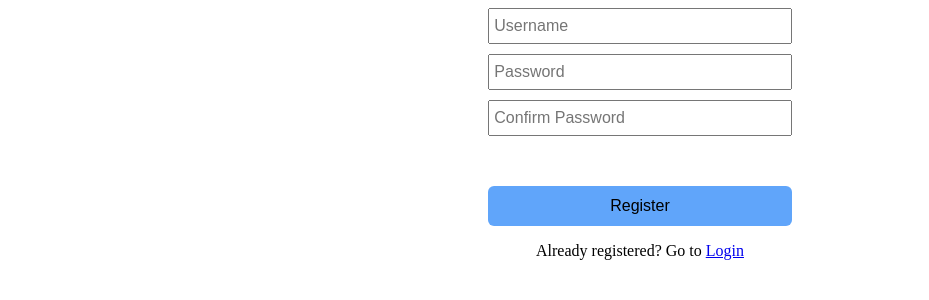
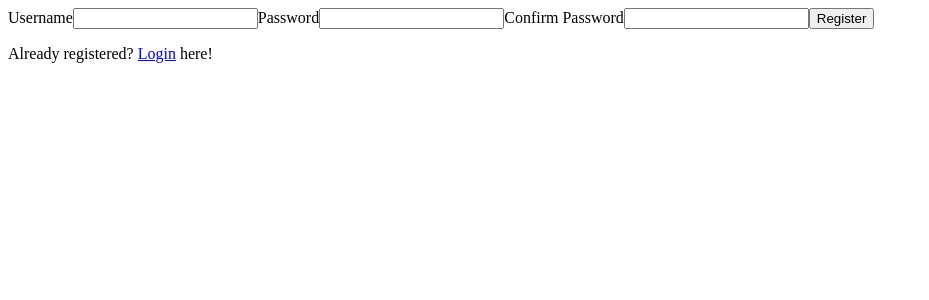
Before and after one commit to diwasrimal/conversations, a React (Vite) app in the folder frontend/: page /register in a window 1280 px wide. Shown: the top 300 px of the page, without its empty margins (0-929 px from the left). Built offline with nearby package versions, Linux system fonts and the light colour scheme; no server answers.

Commit message:
Implement /api/login handler and remove frontend styling for now

```diff
--- a/frontend/src/pages/Login.jsx
+++ b/frontend/src/pages/Login.jsx
@@ -1,9 +1,12 @@
 import { useRef, useState, useContext } from "react";
+
+const API_URL = import.meta.env.VITE_API_URL;
 
 export default function Login() {
     const usernameRef = useRef();
     const passwordRef = useRef();
     const [error, setError] = useState("");
+    const [loginSuccessful, setLoginSuccessful] = useState(false);
 
     function handleSubmission(e) {
         e.preventDefault();
@@ -13,35 +16,62 @@ export default function Login() {
             setError("Invalid username and/or password!");
             return;
         }
-        console.log("Sending login request to server...");
+        console.log(`Sending login request to ${API_URL}/login`);
+        fetch(`${API_URL}/login`, {
+            method: "POST",
+            headers: { "Content-Type": "application/json" },
+            body: JSON.stringify({
+                username,
+                password,
+            }),
+        })
+            .then((res) => {
+                console.log("Got response:", res);
+                return res.json();
+            })
+            .then((data) => {
+                console.log("Got data:", data);
+                if (!data.success) {
+                    setError(data.message);
+                } else {
+                    setLoginSuccessful(true);
+                }
+            })
+            .catch((err) => {
+                console.error(`Error during fetch: ${err}`);
+            });
     }
 
     return (
-        <div className="flex flex-col justify-center items-center w-[60%] m-auto">
-            {error && <span className="mb-4 text-red-400">{error}</span>}
-            <form
-                className="flex flex-col gap-[10px] w-[40%]"
-                onSubmit={handleSubmission}
-            >
+        <>
+            {loginSuccessful ? (
+                <p>Logged in successfully! Loading home...</p>
+            ) : (
+                <>
+                    <form onSubmit={handleSubmission}>
+                        <label htmlFor="username">Username</label>
                         <input
+                            type="text"
                             ref={usernameRef}
-                    type="text"
-                    placeholder="Username"
-                    className="p-1 text-base"
+                            id="username"
+                            autoComplete="off"
+                            required
                         />
+                        <label htmlFor="password">Password</label>
                         <input
+                            type="password"
                             ref={passwordRef}
-                    type="password"
-                    placeholder="Password"
-                    className="p-1 text-base"
+                            id="password"
+                            required
                         />
-                <button className="p-2 text-base bg-blue-400 border-none rounded-md mt-10 hover:bg-blue-500 active:bg-blue-400">
-                    Login
-                </button>
+                        <button>Login</button>
                     </form>
-            <span className="mt-4">
-                Not registered? <a href="/register">Register here</a>
-            </span>
-        </div>
+                    <p>
+                        Not registered? <a href="/register">Register</a> here!
+                    </p>
+                    {error && <p className="text-red-500">{error}</p>}
+                </>
+            )}
+        </>
     );
 }
--- a/frontend/src/pages/Register.jsx
+++ b/frontend/src/pages/Register.jsx
@@ -7,6 +7,7 @@ export default function Register() {
     const password1Ref = useRef();
     const password2Ref = useRef();
     const [error, setError] = useState("");
+    const [registered, setRegistered] = useState(false);
 
     function handleSubmission(e) {
         e.preventDefault();
@@ -44,6 +45,11 @@ export default function Register() {
             })
             .then((data) => {
                 console.log("got data:", data);
+                if (!data.success) {
+                    setError(data.message);
+                } else {
+                    setRegistered(true);
+                }
             })
             .catch((err) => {
                 console.error("Error during fetch:", err);
@@ -51,37 +57,46 @@ export default function Register() {
     }
 
     return (
-        <div className="flex flex-col justify-center items-center w-[60%] m-auto">
-            {error && <span className="mb-4 text-red-400">{error}</span>}
-            <form
-                className="flex flex-col gap-[10px] w-[40%]"
-                onSubmit={handleSubmission}
-            >
+        <>
+            {registered ? (
+                <p>
+                    Registered successfully! You may <a href="/login">login</a>
+                </p>
+            ) : (
+                <>
+                    <form onSubmit={handleSubmission}>
+                        <label htmlFor="username">Username</label>
                         <input
+                            type="text"
                             ref={usernameRef}
-                    type="text"
-                    placeholder="Username"
-                    className="p-1 text-base"
+                            id="username"
+                            autoComplete="off"
+                            required
                         />
+                        <label htmlFor="password">Password</label>
                         <input
+                            type="password"
                             ref={password1Ref}
+                            id="password"
+                            required
+                        />
+                        <label htmlFor="confirm-password">
+                            Confirm Password
+                        </label>
+                        <input
                             type="password"
-                    placeholder="Password"
-                    className="p-1 text-base"
+                            ref={password2Ref}
+                            id="confirm-password"
+                            required
                         />
-                <input
-                    ref={password2Ref}
-                    type="password"
-                    placeholder="Confirm Password"
-                    className="p-1 text-base"
-                />
-                <button className="p-2 text-base bg-blue-400 border-none rounded-md mt-10 hover:bg-blue-500 active:bg-blue-400">
-                    Register
-                </button>
+                        <button>Register</button>
                     </form>
-            <span className="mt-4">
-                Already registered? Go to <a href="/login">Login</a>
-            </span>
-        </div>
+                    <p>
+                        Already registered? <a href="/login">Login</a> here!
+                    </p>
+                    {error && <p className="text-red-500">{error}</p>}
+                </>
+            )}
+        </>
     );
 }
```
Also changed, not shown: 1 other file (tests, documents, lock files or other folders). Lines whose indentation alone changed are shown as unchanged.
